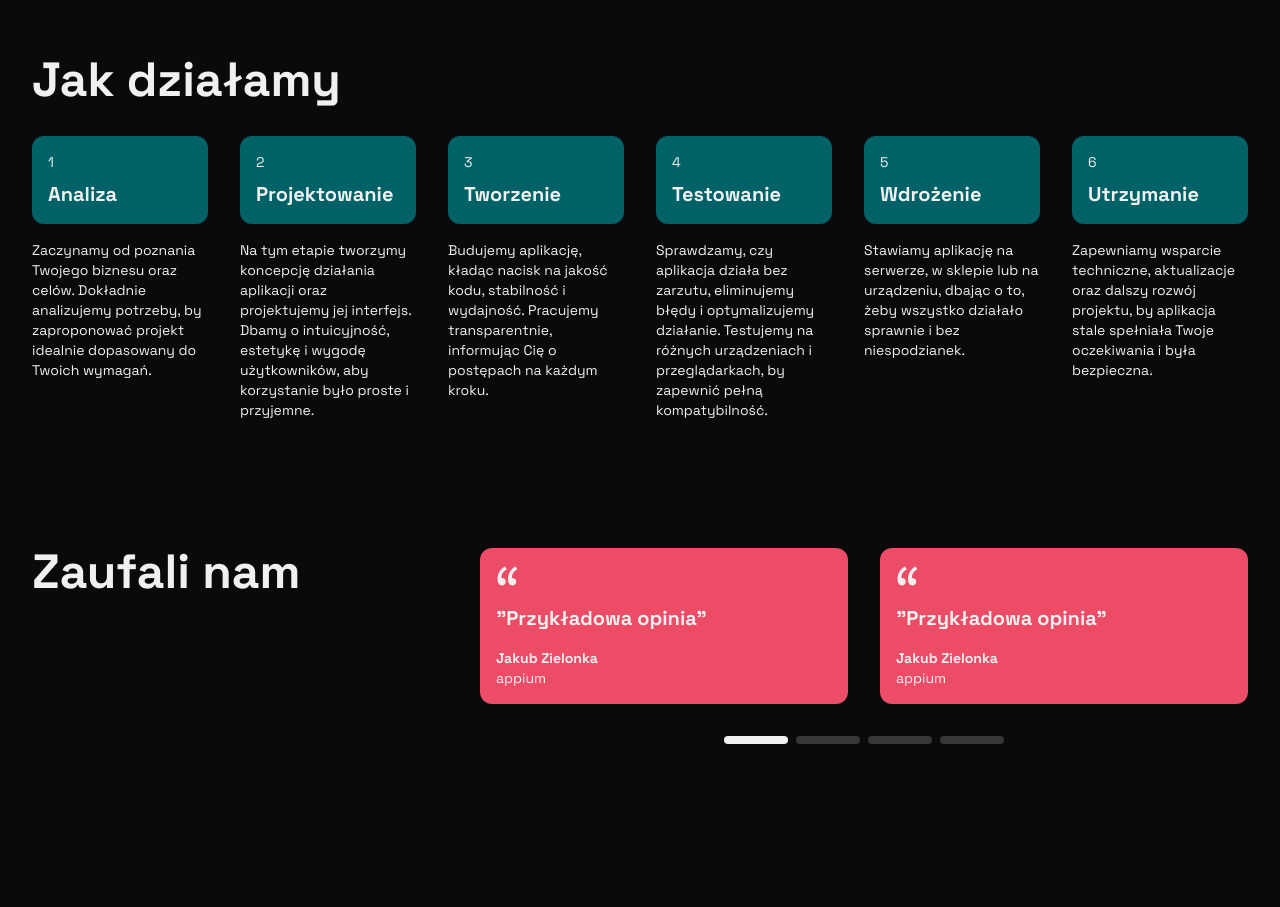
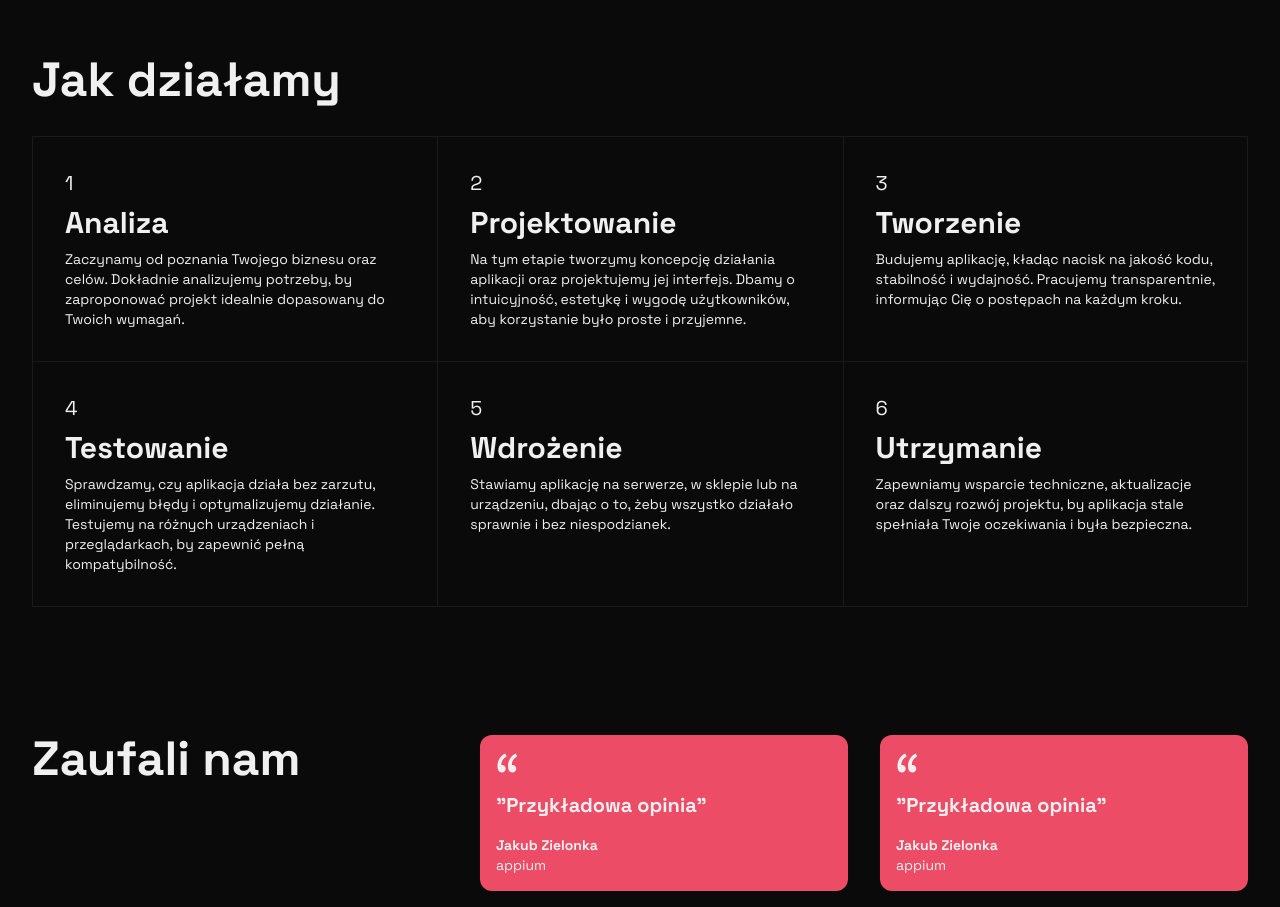
Before and after one commit to gmimjz/appium, a Next.js app: page / in a window 1280 px wide. Shown: the part 960-1867 px from the top of the page. Built offline with nearby package versions, Linux system fonts and the light colour scheme.

Commit message:
update steps section

```diff
--- a/src/app/(components)/Step.tsx
+++ b/src/app/(components)/Step.tsx
@@ -1,15 +1,23 @@
+import { twMerge } from "tailwind-merge";
+
 type Props = {
   number: number;
   title: string;
+  isDown?: boolean;
   children: string;
 };
 
-export const Step = ({ number, title, children }: Props) => {
+export const Step = ({ number, title, isDown, children }: Props) => {
   return (
-    <div className="w-full flex flex-col gap-4 w-[calc(33.33%-21.33px)] md:w-[calc(33.33%-10.67px)]">
-      <div className="bg-turquoise p-4 flex flex-col gap-2 rounded-xl">
-        <p>{number}</p>
-        <p className="text-xl font-bold">{title}</p>
+    <div
+      className={twMerge(
+        "flex flex-col gap-2 border border-gray p-4 md:p-8 border-b-0 md:border-r-0 last:border-r md:w-[33.33%]",
+        isDown && "md:border-b last:border-b"
+      )}
+    >
+      <div className="flex flex-col gap-2 rounded-xl">
+        <p className="text-xl">{number}</p>
+        <p className="text-3xl font-bold">{title}</p>
       </div>
       <p>{children}</p>
     </div>
--- a/src/app/page.tsx
+++ b/src/app/page.tsx
@@ -120,8 +120,8 @@ export default function Home() {
           </div>
         </Section>
         <Section title="Jak działamy">
-          <div className="flex flex-col gap-8 lg:flex-row gap-4 lg:gap-8">
-            <div className="flex flex-col gap-8 md:gap-4 lg:gap-8 md:flex-row lg:w-[calc(50%-16px)]">
+          <div className="flex flex-col">
+            <div className="flex flex-col md:flex-row">
               <Step number={1} title="Analiza">
                 Zaczynamy od poznania Twojego biznesu oraz celów. Dokładnie
                 analizujemy potrzeby, by zaproponować projekt idealnie
@@ -138,18 +138,18 @@ export default function Home() {
                 na każdym kroku.
               </Step>
             </div>
-            <div className="flex flex-col gap-8 md:gap-4 lg:gap-8 md:flex-row lg:w-[calc(50%-16px)]">
-              <Step number={4} title="Testowanie">
+            <div className="flex flex-col md:flex-row">
+              <Step number={4} title="Testowanie" isDown>
                 Sprawdzamy, czy aplikacja działa bez zarzutu, eliminujemy błędy
                 i optymalizujemy działanie. Testujemy na różnych urządzeniach i
                 przeglądarkach, by zapewnić pełną kompatybilność.
               </Step>
-              <Step number={5} title="Wdrożenie">
+              <Step number={5} title="Wdrożenie" isDown>
                 Stawiamy aplikację na serwerze, w sklepie lub na urządzeniu,
                 dbając o to, żeby wszystko działało sprawnie i bez
                 niespodzianek.
               </Step>
-              <Step number={6} title="Utrzymanie">
+              <Step number={6} title="Utrzymanie" isDown>
                 Zapewniamy wsparcie techniczne, aktualizacje oraz dalszy rozwój
                 projektu, by aplikacja stale spełniała Twoje oczekiwania i była
                 bezpieczna.
```
